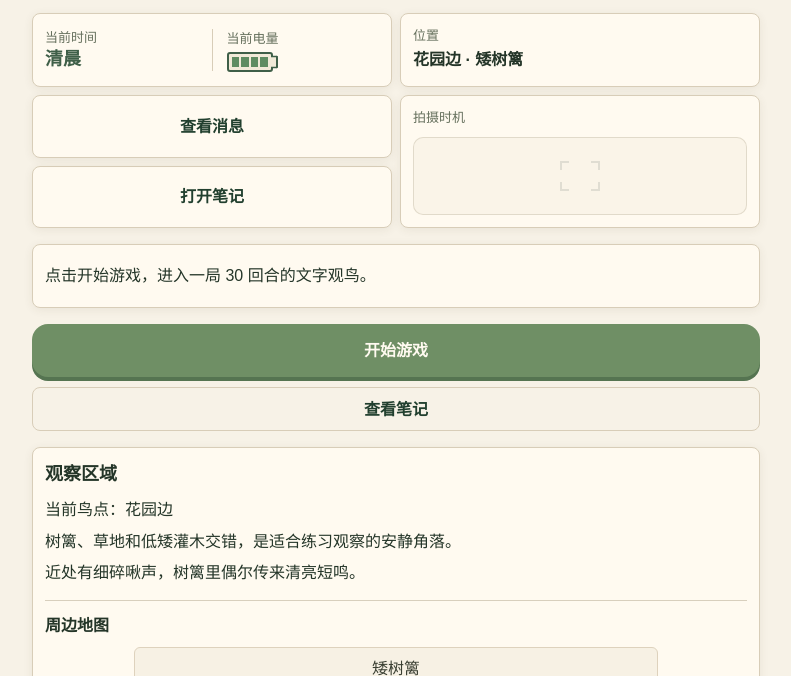
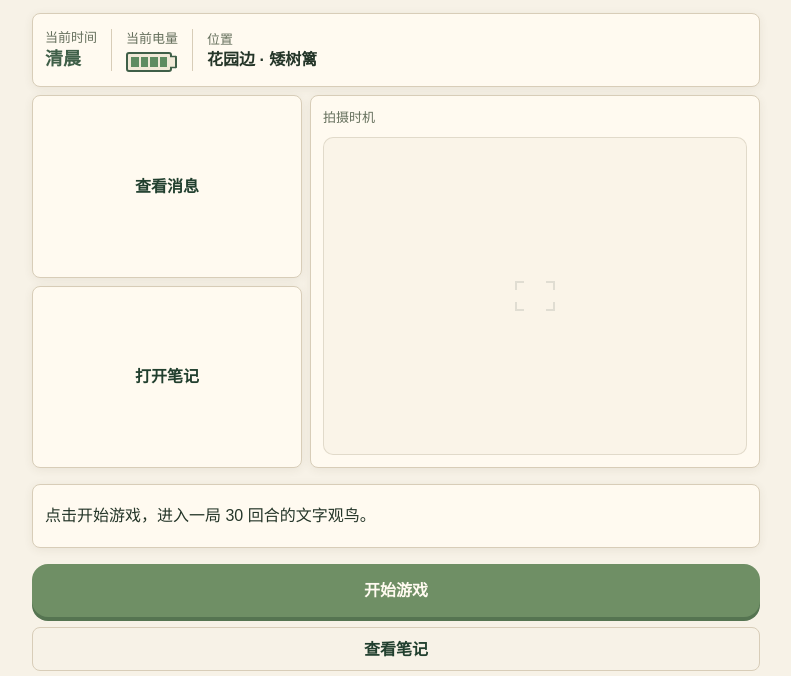
Before and after one commit to Weierkado/birdwatchMVP, a plain HTML site: page index.html in a window 1280 px wide. Shown: the part 119-795 px from the top of the page, without its empty margins (244-1035 px from the left). Drawn offline with Linux system fonts and the light colour scheme.

Commit message:
顶部UI迭代

```diff
--- a/src/main.js
+++ b/src/main.js
@@ -1006,9 +1006,12 @@ function renderBatteryWidget(state) {
   `;
 }
 
-function renderTimeAndBatteryStatus(state) {
+function renderTimeAndBatteryStatus(state, currentSpot, mapInfo) {
   const timeOfDayLabel = getTimeOfDayLabel(state);
   const timeOfDayClassName = getTimeOfDayClassName(timeOfDayLabel);
+  const locationText = currentSpot && mapInfo
+    ? `${currentSpot.name} · ${mapInfo.facingName}`
+    : "";
 
   return `
     <span class="status-combo-section">
@@ -1019,6 +1022,11 @@ function renderTimeAndBatteryStatus(state) {
     <span class="status-combo-section">
       <span class="status-combo-label">当前电量</span>
       ${renderBatteryWidget(state)}
+    </span>
+    <span class="status-combo-divider" aria-hidden="true"></span>
+    <span class="status-combo-section status-combo-location">
+      <span class="status-combo-label">位置</span>
+      <span class="status-combo-value status-combo-location-value">${escapeHtml(locationText)}</span>
     </span>
   `;
 }
@@ -1910,6 +1918,11 @@ function renderStatusBlocks(currentSpot, mapInfo) {
     locationLabel.textContent = "位置";
   }
 
+  if (locationItem) {
+    locationItem.classList.add("is-merged-away");
+    locationItem.setAttribute("aria-hidden", "true");
+  }
+
   if (spotItem) {
     spotItem.classList.remove("status-location");
   }
@@ -2572,7 +2585,7 @@ function render() {
   }
 
   elements.mode.textContent = getModeDisplay(gameState.mode);
-  elements.turn.innerHTML = renderTimeAndBatteryStatus(gameState);
+  elements.turn.innerHTML = renderTimeAndBatteryStatus(gameState, currentSpot, mapInfo);
   renderStatusBlocks(currentSpot, mapInfo);
   elements.photoTiming.innerHTML = renderPhotoTimingStatus();
   const eventTextRevealKey = getEventTextRevealKey();
--- a/styles/style.css
+++ b/styles/style.css
@@ -129,9 +129,9 @@ body {
 
 .status-grid {
   display: grid;
-  grid-template-columns: minmax(0, 1fr) minmax(0, 1fr);
+  grid-template-columns: minmax(118px, 3fr) minmax(0, 5fr);
   grid-template-areas:
-    "turn photos"
+    "turn turn"
     "location moment"
     "mode moment";
   gap: 8px;
@@ -146,6 +146,10 @@ body {
   grid-area: photos;
 }
 
+.status-sd.is-merged-away {
+  display: none;
+}
+
 .status-spot,
 .status-location {
   grid-area: location;
@@ -168,7 +172,7 @@ body {
 }
 
 .status-photo-moment.is-focus-active {
-  min-height: 132px;
+  min-height: 220px;
 }
 
 .status-photo-moment.is-focus-active,
@@ -215,9 +219,9 @@ body {
 
 .status-combo-card {
   display: grid;
-  grid-template-columns: minmax(0, 1fr) auto minmax(0, 1fr);
+  grid-template-columns: auto 1px auto 1px minmax(0, 1fr);
   align-items: center;
-  gap: 14px;
+  column-gap: 14px;
   min-height: 48px;
 }
 
@@ -247,6 +251,18 @@ body {
   line-height: 1.2;
 }
 
+.status-combo-location {
+  min-width: 0;
+}
+
+.status-combo-location-value {
+  overflow: hidden;
+  max-width: 100%;
+  font-size: 16px;
+  text-overflow: ellipsis;
+  white-space: nowrap;
+}
+
 .time-of-day-dawn {
   color: var(--brand-ink-soft);
 }
@@ -269,7 +285,7 @@ body {
 
 .status-card-action {
   display: grid;
-  min-height: 58px;
+  min-height: 106px;
   padding: 0;
 }
 
@@ -280,7 +296,7 @@ body {
   justify-content: center;
   gap: 7px;
   width: 100%;
-  min-height: 58px;
+  min-height: 106px;
   padding: 12px;
   border: 0;
   border-radius: 8px;
@@ -645,8 +661,9 @@ button.is-shutter-action:active {
 .focus-playfield {
   position: relative;
   display: block;
-  flex: 1;
-  min-height: 78px;
+  flex: 0 0 auto;
+  aspect-ratio: 4 / 3;
+  min-height: 0;
   margin-top: 8px;
   margin-bottom: 0;
   overflow: hidden;
```
